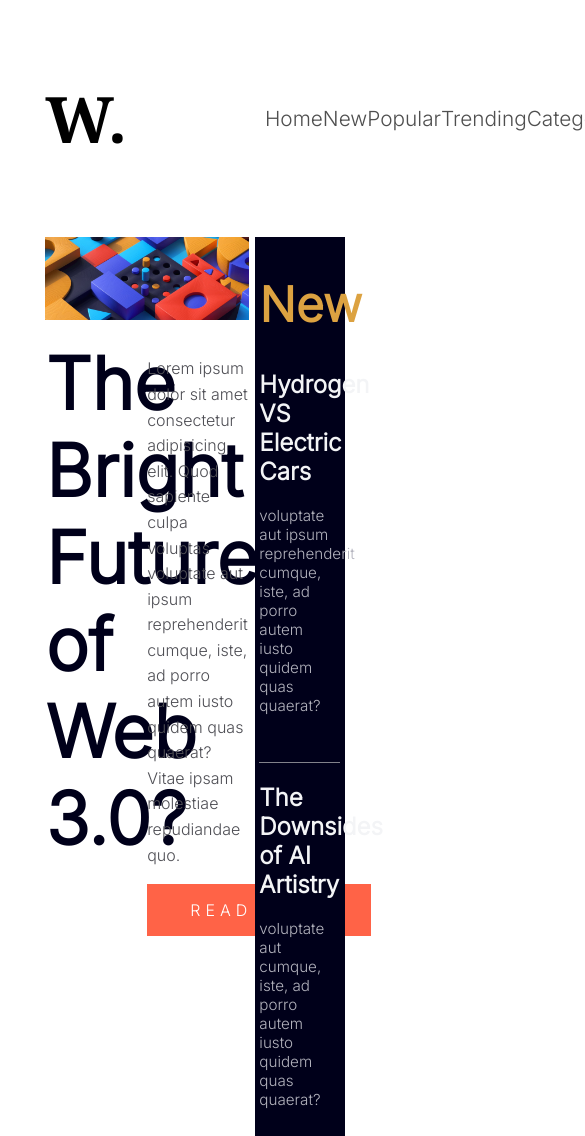
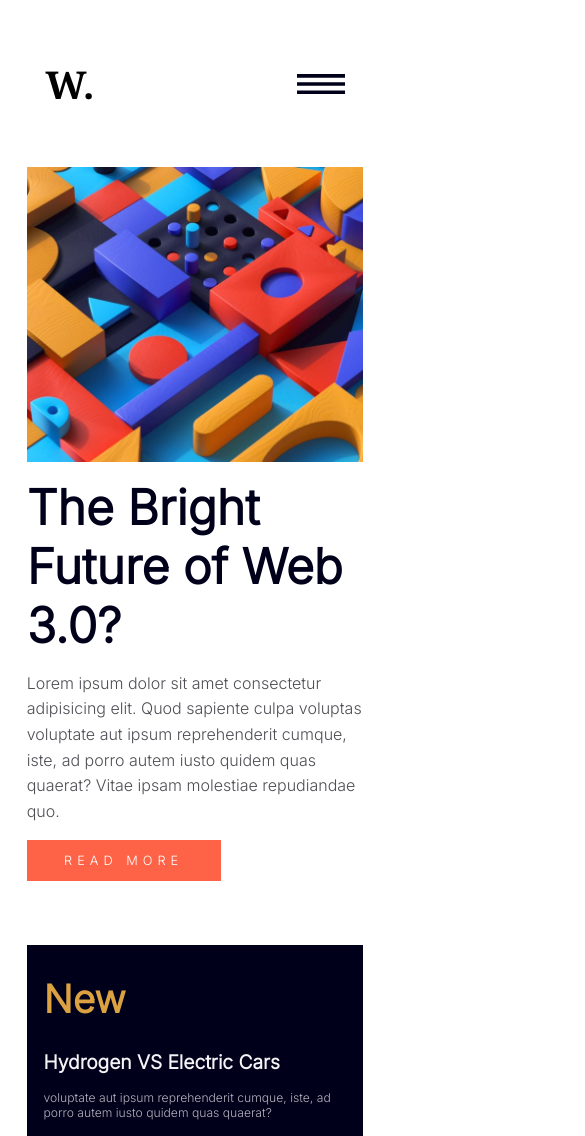
Before and after one commit to AhmadEleiwa/News-homepage, a plain HTML site: page index.html in a window 390 px wide. Shown: the top 1136 px of the page, 585 px wide, since content can reach past the window. Drawn offline with Linux system fonts and the light colour scheme.

Commit message:
responsive

```diff
--- a/index.html
+++ b/index.html
@@ -18,6 +18,7 @@
         <div class="title">
             <h1>W.</h1>
         </div>
+        <img class="menu-icon" src="assets/images/icon-menu.svg" alt="">
         <nav>
             <ul>
                 <li><a href="">Home</a></li>
@@ -32,7 +33,9 @@
     <div class="content">
         <section class="main-view">
             <section class="main-news">
-                <img src="assets/images/image-web-3-desktop.jpg" alt="">
+                <img class="img-desktop" src="assets/images/image-web-3-desktop.jpg" alt="">
+                <img class="img-mobile" src="assets/images/image-web-3-mobile.jpg" alt="">
+
                 <section class="main-news-body">
                     <section class="main-news-title">
                         <h1>The Bright Future of Web 3.0?</h1>
--- a/style.css
+++ b/style.css
@@ -50,6 +50,17 @@ header .title h1 {
 /** content **/
 img {
     width: 100%;
+}
+.menu-icon{
+    width: 3em;
+    display: none;
+    height: fit-content;
+}
+.img-desktop{
+    display: block;
+}
+.img-mobile{
+    display: none;
 }
 
 .content {
@@ -212,3 +223,77 @@ img {
     width: 8em;
     height: fit-content;
 }
+
+
+
+/* media */
+
+@media screen and (max-width:675px) {
+    header nav{
+        display: none;
+    }
+    header .title{
+        font-size: 0.6em;
+    }
+    .menu-icon{
+        display: block;
+    }
+    .img-desktop{
+        display: none;
+    }
+    .img-mobile{
+        display: block;
+    }
+    .content{
+        width: 90%;
+    }
+    .content .main-view{
+        flex-direction: column  ;
+    }
+    .content .main-view .main-news{
+        width: 100%;
+        margin-bottom: 4em
+    }
+    .content .main-view .main-news .main-news-body{
+        width: 100%;
+        flex-direction: column;
+
+    }
+    .content .main-view .main-news .main-news-body .main-news-title{
+        width: 100%;
+    }
+    .content .main-view .main-news .main-news-body .main-news-title{
+        width: 100%;
+        font-size: .67em;
+    }
+    .content .main-view .main-news .main-news-body .main-news-content {
+        width: 100%;
+    }
+    .content .main-view .main-news .main-news-body .main-news-content p{
+        width: 100%;
+    }
+    .content .main-view .main-news .main-news-body .main-news-content a{
+        width: 50%;
+        font-size: 0.8em;
+    }
+    .content .main-view aside{
+        width: 100%;
+
+    }
+    .content .main-view aside  {
+        font-size: 0.8em;
+    }
+
+
+    .content .sub-news .news-list{
+        flex-direction: column;
+    }
+
+    .content .sub-news .news-list .news-item {
+        width: 100%;
+        margin-bottom: 2em;
+    }
+    .content .sub-news .news-list .news-item > *{
+        font-size: 0.7em;
+    }
+}
```
